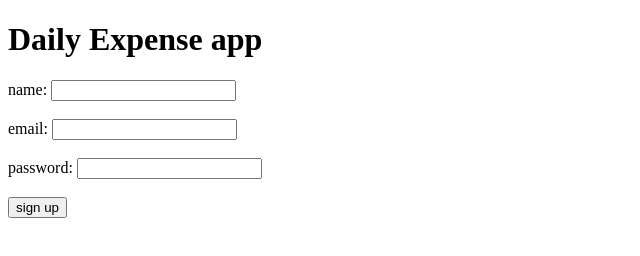
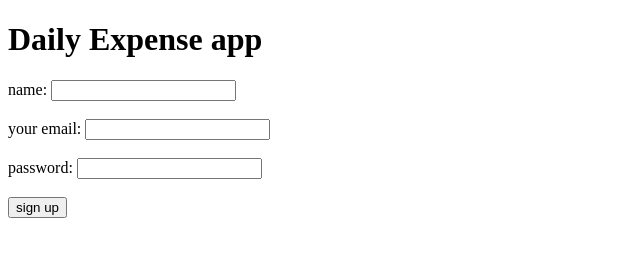
Before and after one commit to gitkrishnaa/try2, a plain HTML site: page view/index.html in a window 1280 px wide. Shown: the full height of the page, 0-640 px from the left. Drawn offline with Linux system fonts and the light colour scheme.

Commit message:
2nd commit

```diff
--- a/view/index.html
+++ b/view/index.html
@@ -16,7 +16,7 @@
 <label for="name">name:</label>
 <input type="text" required="true">
 <br><br>
-<label for="name">email:</label>
+<label for="name">your email:</label>
 <input type="email" required="true">
 <br><br>
 <label for="name">password:</label>
```
